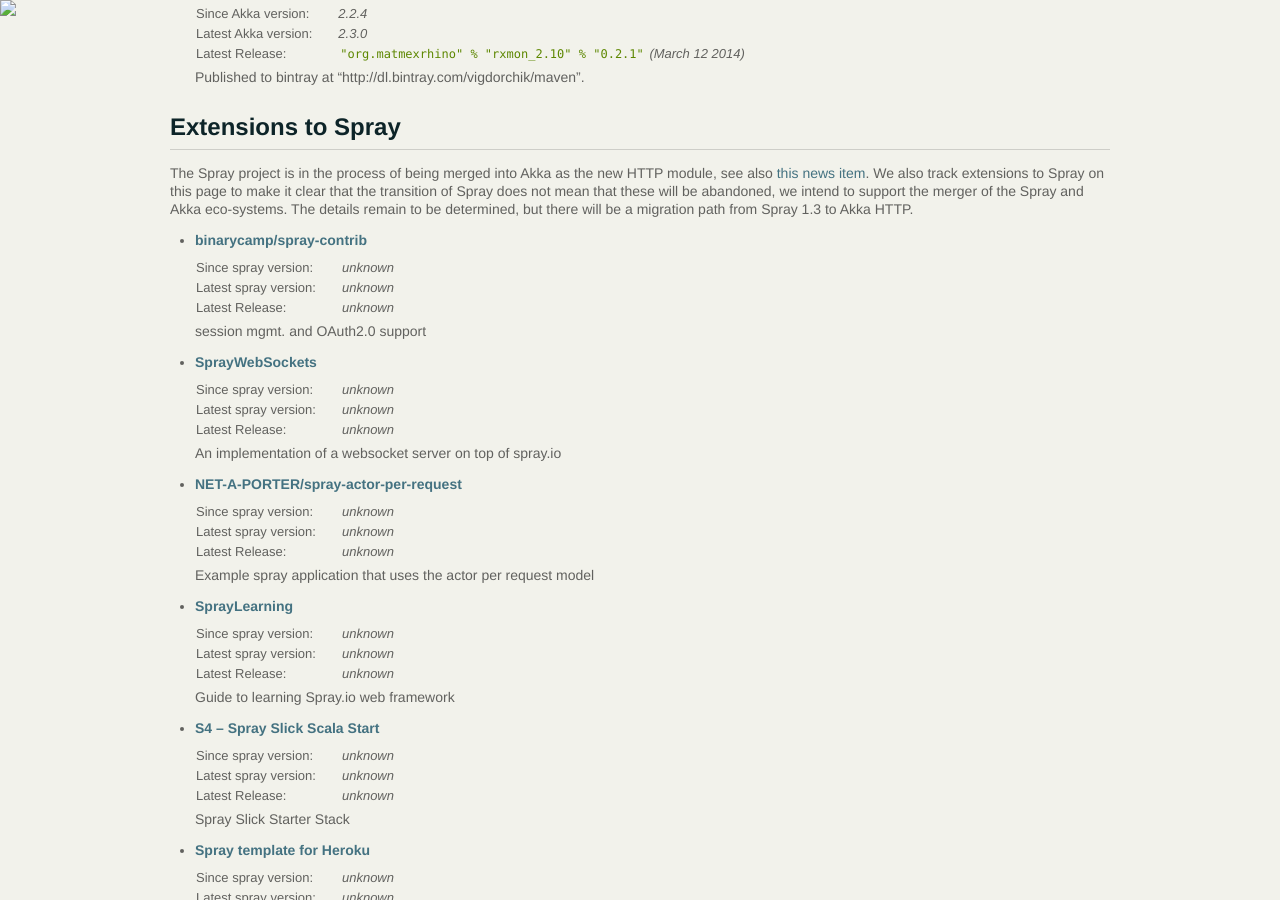
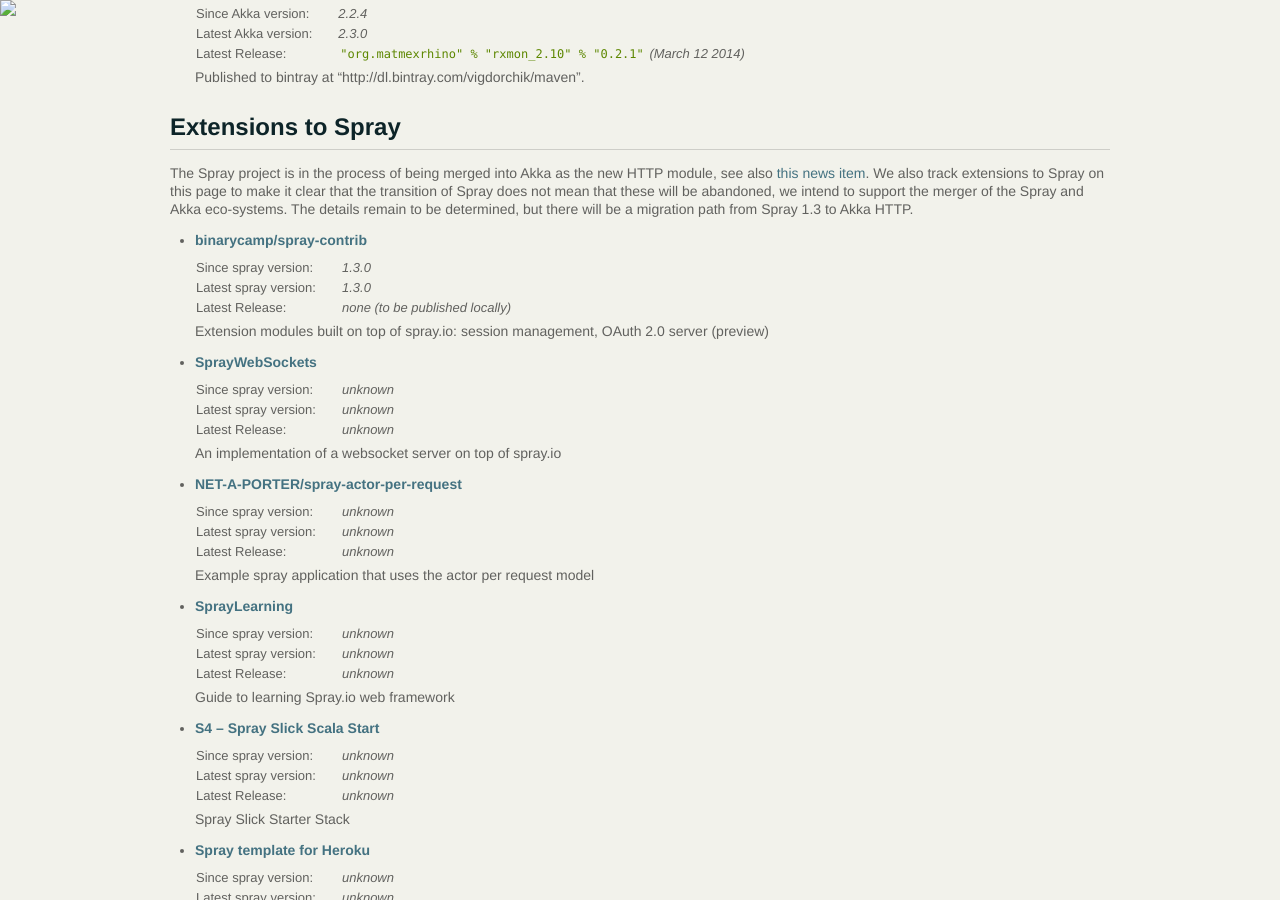
Before and after one commit to raboof/akka.github.com, a Jekyll site: the page built from community/index.md, in a window 1280 px wide and 900 px high, scrolled down 1517 px. Built offline with Jekyll 4.4.1, drawn with Linux system fonts in a browser that asks for light colours.

Commit message:
Update info about binarycamp/spray-contrib project

```diff
--- a/community/index.md
+++ b/community/index.md
@@ -143,12 +143,12 @@
 * **[binarycamp/spray-contrib](https://bitbucket.org/binarycamp/spray-contrib/src)**
 
   <table class="stats">
-  <tr><td>Since spray version:</td><td>unknown</td></tr>
-  <tr><td>Latest spray version:</td><td>unknown</td></tr>
-  <tr><td>Latest Release:</td><td>unknown</td></tr>
+  <tr><td>Since spray version:</td><td>1.3.0</td></tr>
+  <tr><td>Latest spray version:</td><td>1.3.0</td></tr>
+  <tr><td>Latest Release:</td><td>none (to be published locally)</td></tr>
   </table>
 
-  session mgmt. and OAuth2.0 support
+  Extension modules built on top of spray.io: session management, OAuth 2.0 server (preview)
 
 
 * **[SprayWebSockets](https://github.com/lihaoyi/SprayWebSockets)**
```
